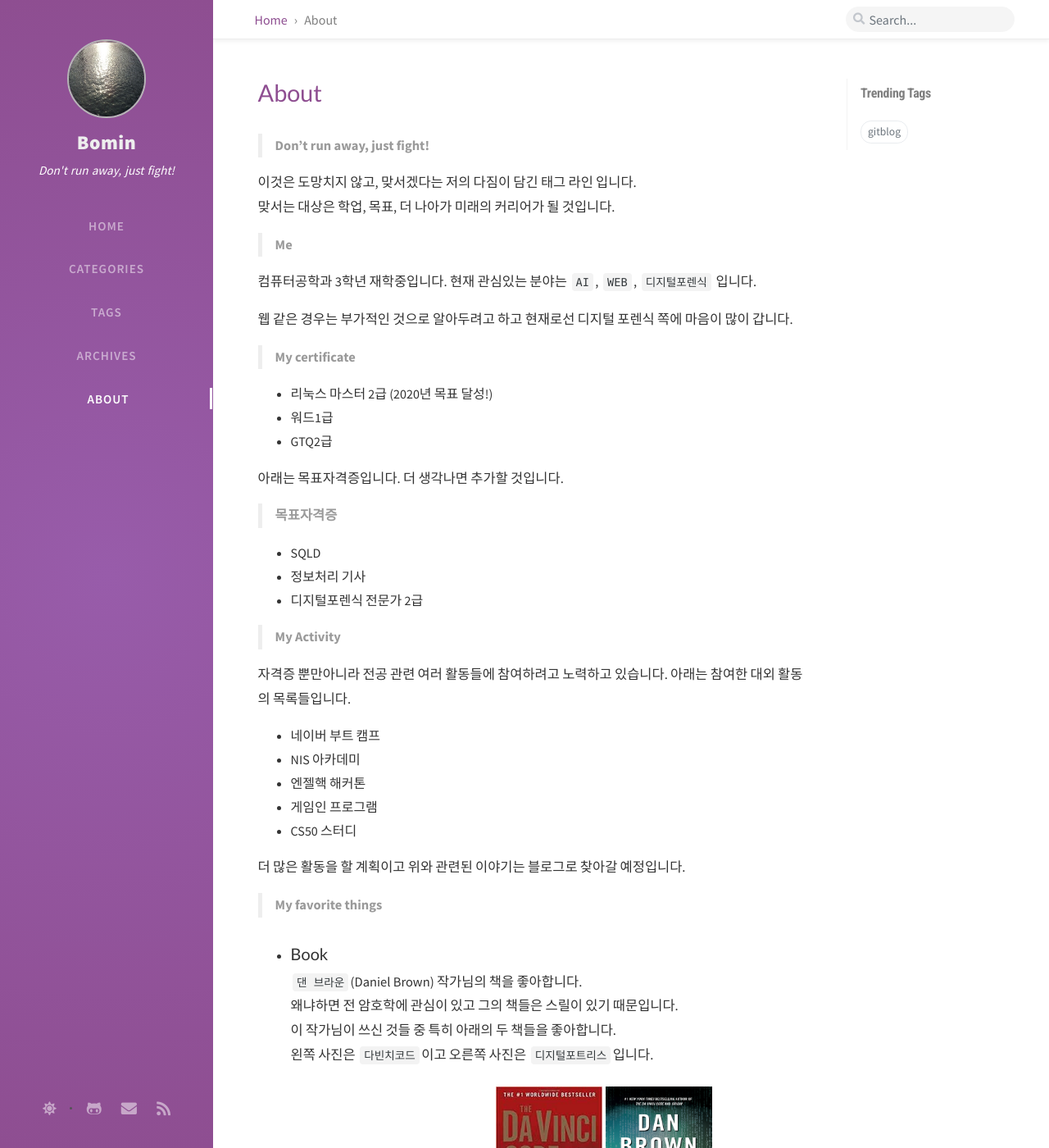
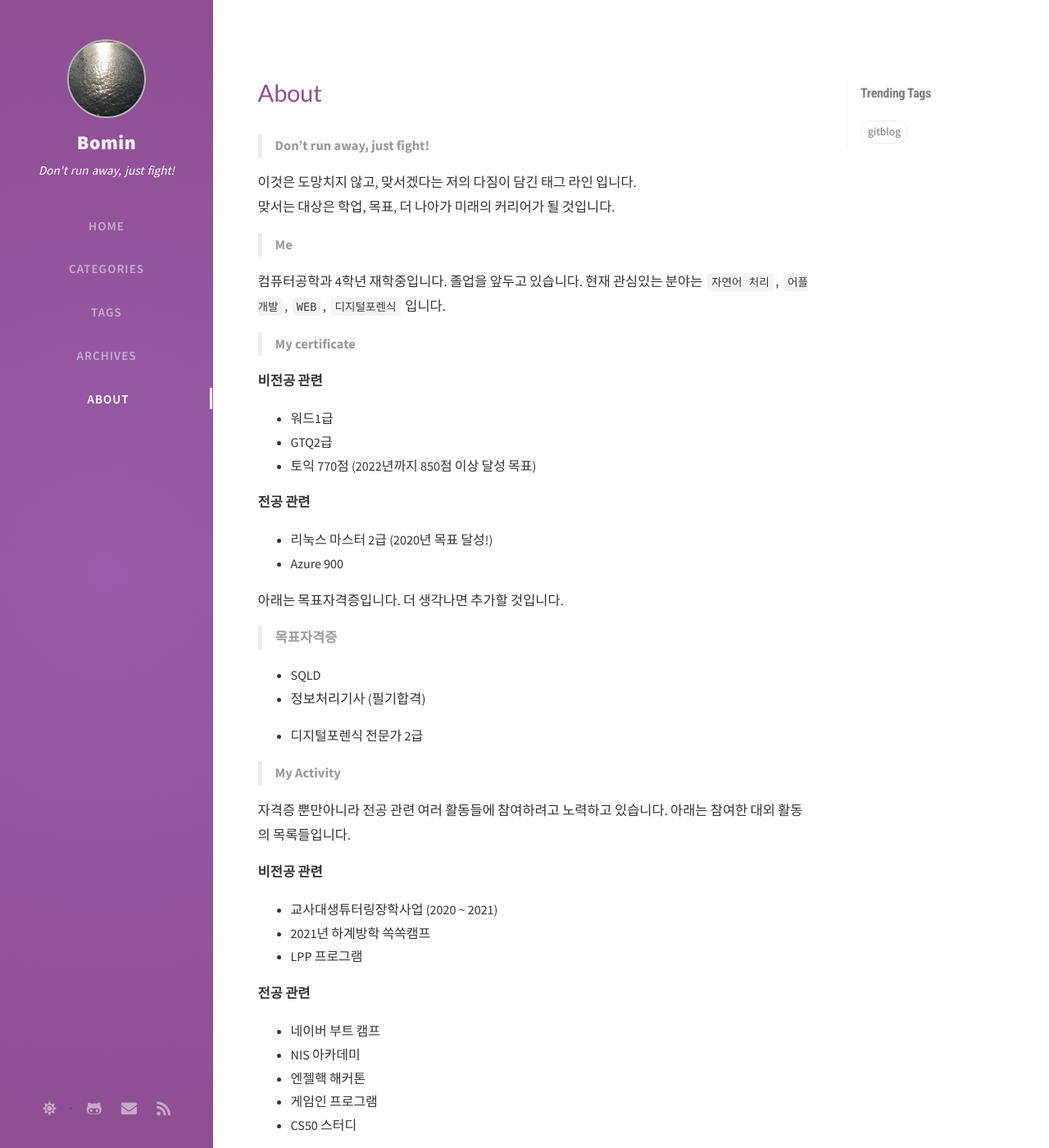
Before and after one commit to bom8231/bom8231.github.io, a Jekyll site: the page built from tabs/about.md, in a window 1280 px wide and 1400 px high. Shown: the whole window at 82% size. Built offline with Jekyll 4.4.1, drawn with Linux system fonts in a browser that asks for light colours; nearby versions of some CDN libraries; comment, search, counter and statistics services are not loaded; some of the changed text lies outside the part shown.

Commit message:
re about

```diff
--- a/tabs/about.md
+++ b/tabs/about.md
@@ -18,25 +18,29 @@ title: About
 
 > __Me__
 
-컴퓨터공학과 3학년 재학중입니다.
-현재 관심있는 분야는 `AI`, `WEB`, `디지털포렌식` 입니다.
-
-웹 같은 경우는 부가적인 것으로 알아두려고 하고 현재로선 디지털 포렌식 쪽에 마음이 많이 갑니다.
+컴퓨터공학과 4학년 재학중입니다.
+졸업을 앞두고 있습니다.
+현재 관심있는 분야는 `자연어 처리`, `어플 개발`, `WEB`, `디지털포렌식` 입니다.
 
 
 > __My certificate__
 
-
-* 리눅스 마스터 2급 (2020년 목표 달성!)
+__비전공 관련__
 * 워드1급
 * GTQ2급
+* 토익 770점 (2022년까지 850점 이상 달성 목표)
+
+__전공 관련__
+* 리눅스 마스터 2급 (2020년 목표 달성!)
+* Azure 900
 
 아래는 목표자격증입니다. 더 생각나면 추가할 것입니다.
 
   >__목표자격증__
 
    * SQLD
-   * 정보처리 기사
+   * 정보처리기사 (필기합격)
+
    * 디지털포렌식 전문가 2급
 
 
@@ -45,6 +49,13 @@ title: About
    자격증 뿐만아니라 전공 관련 여러 활동들에 참여하려고 노력하고 있습니다. 아래는 참여한 대외 활동의 목록들입니다.
 
 
+__비전공 관련__
+
+   * 교사대생튜터링장학사업 (2020 ~ 2021)
+   * 2021년 하계방학 쏙쏙캠프
+   * LPP 프로그램
+
+  __전공 관련__
 * 네이버 부트 캠프
 * NIS 아카데미
 * 엔젤핵 해커톤
@@ -53,7 +64,14 @@ title: About
 
 더 많은 활동을 할 계획이고 위와 관련된 이야기는 블로그로 찾아갈 예정입니다.
 
+>__Projects__
 
+* 어플 제작 - 쉐어윗미
+   * 2021년 하반기 (3학년 2학기, 소프트웨어 공학) 팀 프로젝트
+   * 사용한 소프트웨어 스택 : 코틀린, 파이어베이스, 안드로이드 스튜디오
+* 웹 사이트 제작 - 바이 투게더 (진행중)
+    * 졸업작품 팀 프로젝트
+    * 사용 소프트웨어 스택 : Django, vscode, python
 > __My favorite things__
 
 * ###   Book
@@ -87,3 +105,5 @@ title: About
 * `프로젝트`
 * `ctf`, `알고리즘` 문제 풀이
 * 개발하며 얻은 팁들
+
+###### +2022. 06. 22 (수) 추가 업데이트
```
